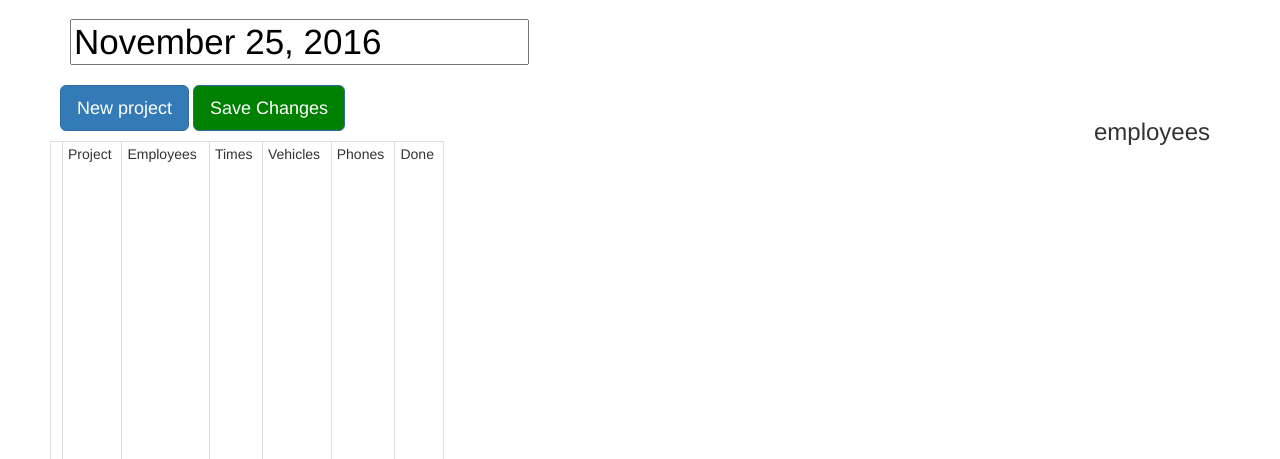
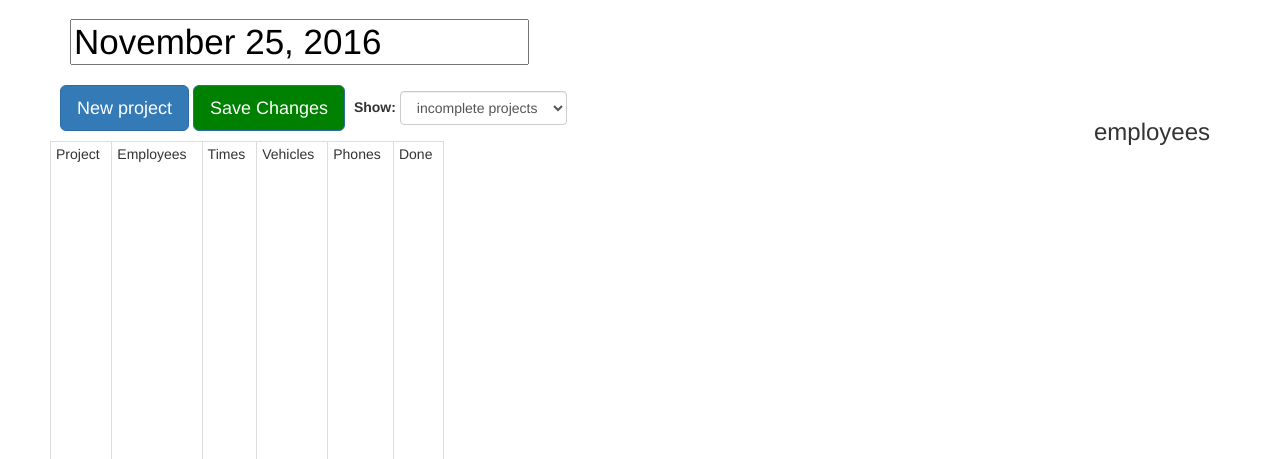
Before and after one commit to rubacalypse/alabama, a Django app: page / in a window 1280 px wide. Shown: the part 51-510 px from the top of the page. Run offline with Django 3.2, Linux system fonts and the light colour scheme; the visitor is signed in with stand-in values (Sample User, id 1); data that the repository does not hold is empty; some libraries are stand-ins or nearby versions.

Commit message:
Add initial show-projects dropdown list

```diff
--- a/daily/static/daily/daily.css
+++ b/daily/static/daily/daily.css
@@ -1,3 +1,8 @@
+#show_projects {
+  width: 20%;
+  display: inline-block;
+}
+
 tr#hidden-tmp-row {
   display: none;
 }
@@ -53,6 +58,7 @@ h3 {
 }
 .proj-id-td {
   visibility: hidden;
+  display: none;
 }
 .no-border {
   border: 0px;
--- a/daily/static/daily/util.js
+++ b/daily/static/daily/util.js
@@ -110,15 +110,17 @@ function sortable_with_drop(classStr, group, sourceStr, assigned) {
                         element.css('color', 'lightgrey');
                         break;
                       } else {
+                        console.log('it is not assigned!');
                         element.css('color', 'black');
                       }
                     }
                 } else {
                   var element = $("ol#" + sourceStr).find('li:contains('+ $item.text() + ')');
-                  if ($.inArray(element.text(), assigned) == -1) {
-                    element.css('color', 'black');
-                  }
-                }
+                  console.log('is not assigned');
+                  element.css('color', 'black');
+                  var index = assigned.indexOf($item.text());
+                  assigned.splice(index, 1);
+               }
                   $item.remove();
                 } else {
                 used_emps.push($item.text());
--- a/daily/templates/daily/daily.html
+++ b/daily/templates/daily/daily.html
@@ -9,15 +9,13 @@
 {% endblock %}
 {% block content %}
       <div class="container">
-
-      <div class="starter-template">
       <h1></h1>
+        <div class="starter-template">
       <form id="datepicker-form" method='POST' action="{% url 'schedule' %}">
         <p><input type="text" id="datepicker" value = '{{ date|date:"F d, Y" }}' name="date"></p>
-      <span class="csrf">{% csrf_token %}</span>
+        <span class="csrf">{% csrf_token %}</span>
       </form>
     </div>
-
     </div><!-- /.container -->
     <!--<div id="daily-view">-->
       <div id="form-fields">
@@ -27,6 +25,16 @@
       <button type="button" class="btn btn-primary btn-lg"
         id="save-button" onclick="updateSchedule()">Save Changes</button>
       <input type="hidden" name="schedule" id="schedule"/>
+    <div class="form-inline form-group" id="show_projects">
+      <label for="show">Show:</label>
+      <select class="form-control" id="show">
+        <option>incomplete projects</option>
+        <option>completed projects</option>
+        <option>all projects</option>
+      </select>
+    </div>
+  </div>
+
       {% endif %}
         </div>
         <div class="h-box">
```
